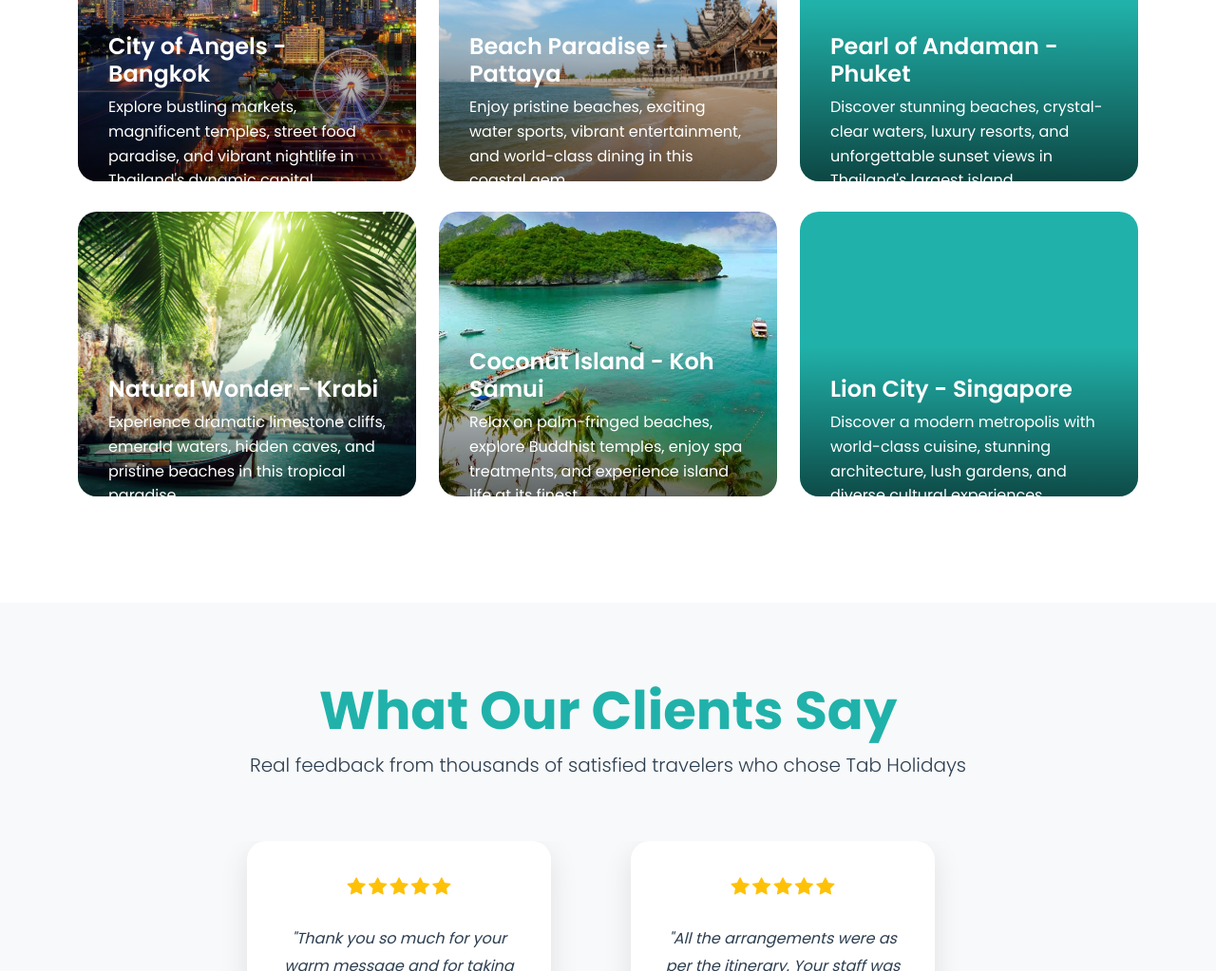
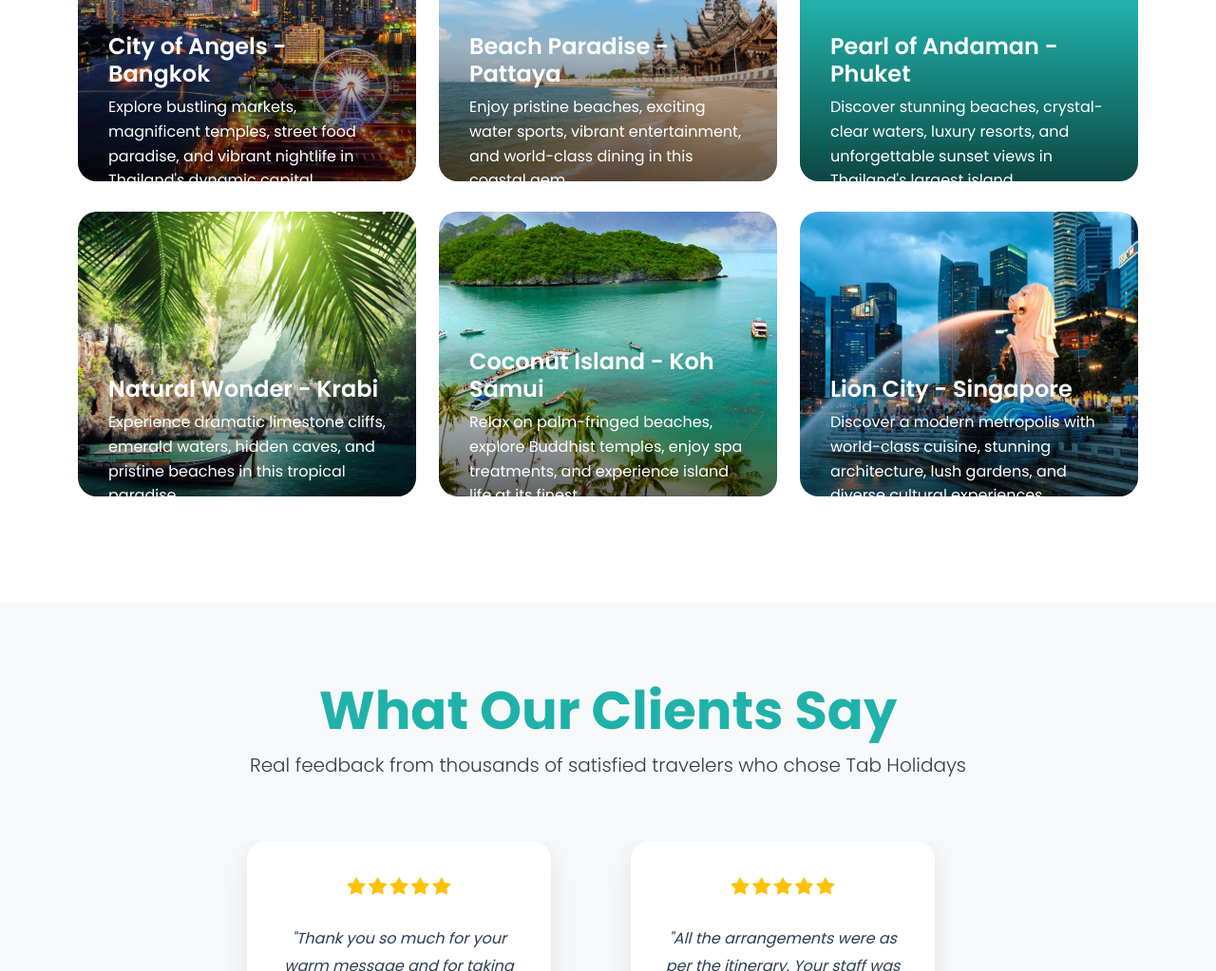
Before and after one commit to singhashwin27/tabholidays, a plain HTML site: page index.html in a window 1280 px wide. Shown: the part 2310-3333 px from the top of the page at 95% size. Drawn offline with nearby package versions, Linux system fonts and the light colour scheme.

Commit message:
Singapore png image file

```diff
--- a/index.html
+++ b/index.html
@@ -191,7 +191,7 @@
                     </div>
                 </div>
                 <div class="col-lg-4 col-md-6 animate-on-scroll">
-                    <div class="destination-card" style="background-image: url('Images/singapore.cms');">
+                    <div class="destination-card" style="background-image: url('Images/singapore.png');">
                         <div class="destination-overlay">
                             <h4>Lion City - Singapore</h4>
                             <p>Discover a modern metropolis with world-class cuisine, stunning architecture, lush gardens, and diverse cultural experiences.</p>
```
Also changed, not shown: Images/singapore.png (added).
